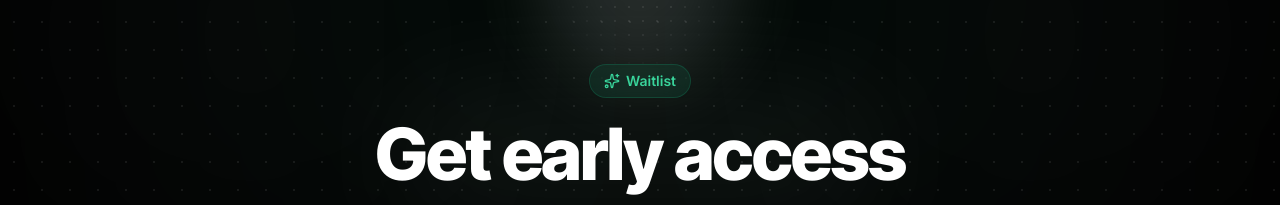
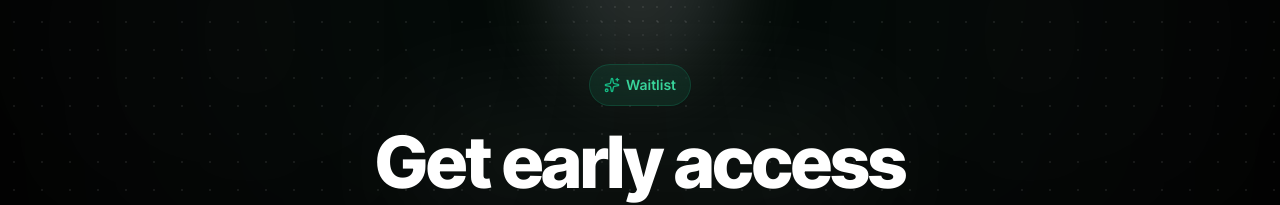
Before and after one commit to sameermasih778/KhawajaLabs-Project-2, a React (Vite) app: page /waitlist in a window 1280 px wide. Shown: the part 216-421 px from the top of the page. Built offline with nearby package versions, Linux system fonts and the light colour scheme; a web font is replaced by a local one.

Commit message:
new changes

```diff
--- a/src/pages/WaitlistPage.jsx
+++ b/src/pages/WaitlistPage.jsx
@@ -110,9 +110,9 @@ export default function WaitlistPage() {
           animate={{ opacity: 1, y: 0, filter: 'blur(0px)' }}
           transition={{ duration: 0.6, delay: 0.1, ease: [0.21, 0.47, 0.32, 0.98] }}
           whileHover={{ scale: 1.04 }}
-          className="inline-flex items-center gap-1.5 px-3.5 py-1.5 rounded-full bg-emerald-500/10 border border-emerald-500/20 text-xs sm:text-sm font-semibold text-emerald-400 mb-4 sm:mb-5 shadow-sm backdrop-blur-md cursor-default"
+          className="inline-flex items-center gap-1.5 px-3.5 py-2 rounded-full bg-emerald-500/10 border border-emerald-500/20 text-xs sm:text-sm font-semibold text-emerald-400 mb-4 sm:mb-5 shadow-sm backdrop-blur-md cursor-default"
         >
-          <Sparkles className="w-3.5 h-3.5 sm:w-4 sm:h-4 text-emerald-400" />
+          <Sparkles className="w-3.5 h-3.5 sm:w-4 sm:h-6 text-emerald-500" />
           <span>Waitlist</span>
         </motion.div>
 
```
